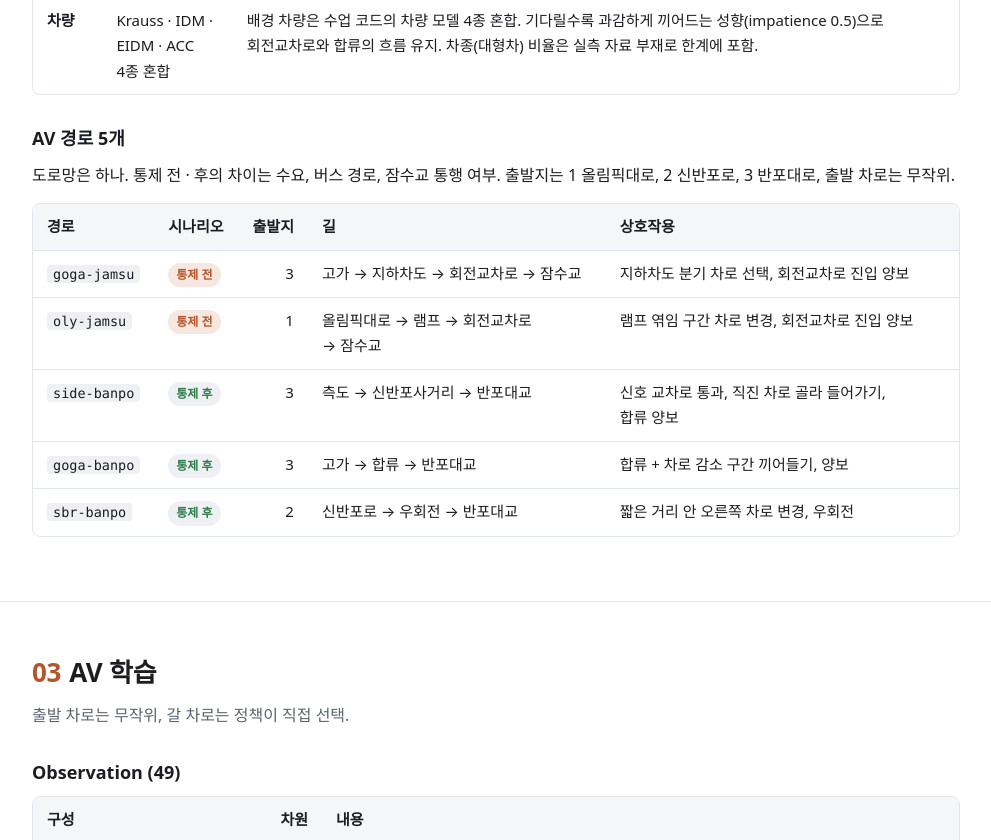
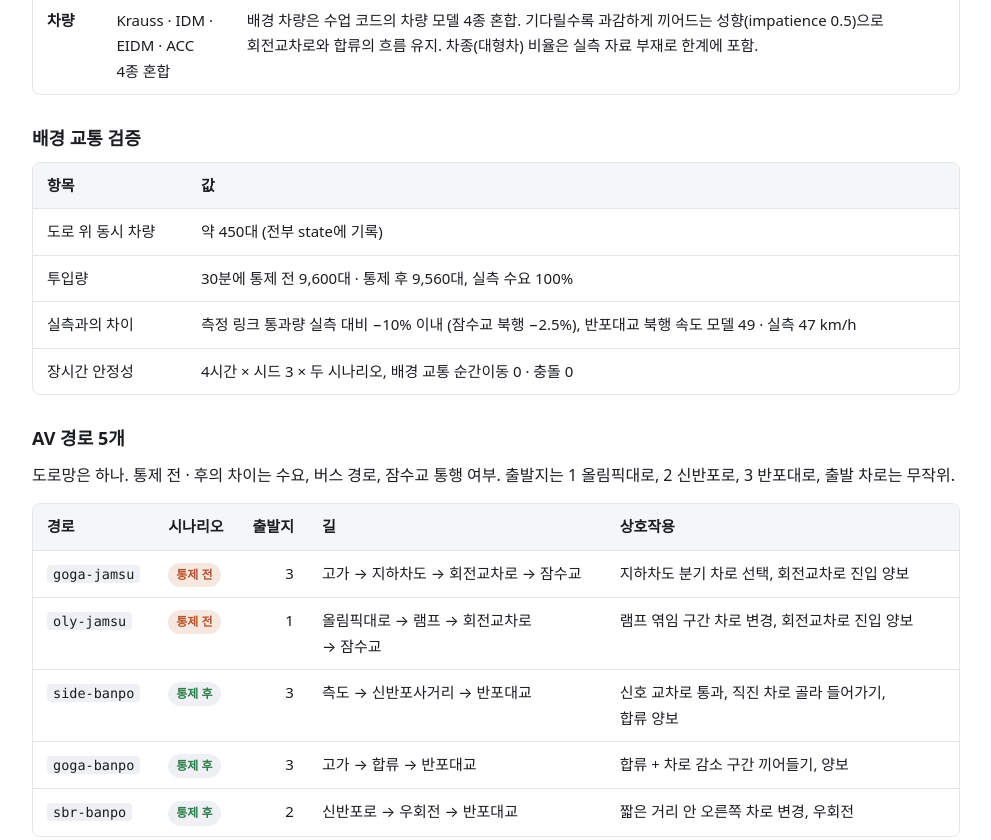
Before and after one commit to skku-aicad-2026-team12/banpo-av, a plain HTML site: page docs/index.html in a window 1280 px wide. Shown: the part 3960-4800 px from the top of the page, without its empty margins (144-1135 px from the left). Drawn offline with Linux system fonts and the light colour scheme.

Commit message:
페이지: 배경 교통 검증 표, 실행법에 학습 명령 추가
Co-Authored-By: Claude Opus 5.5 <noreply@anthropic.com>

```diff
--- a/docs/index.html
+++ b/docs/index.html
@@ -217,6 +217,18 @@ h3[id] { scroll-margin-top: 64px; }
           <tr><td class="nw"><b>버스</b></td><td>공식 노선 34개 · 배차 간격 · 정류소 6곳</td><td>범위 안 정류소 6곳을 지나는 노선 전부를 공식 자료에서 찾아 배차 간격과 정차를 그대로 반영. 740번 · 405번은 통제 뒤 반포대교로 우회.</td></tr>
           <tr><td class="nw"><b>보행자</b></td><td>횡단보도 7곳, 보행 신호에 맞춰 횡단</td><td>횡단보도마다 보행자가 보행 신호를 기다렸다가 횡단.</td></tr>
           <tr><td class="nw"><b>차량</b></td><td>Krauss · IDM · EIDM · ACC 4종 혼합</td><td>배경 차량은 수업 코드의 차량 모델 4종 혼합. 기다릴수록 과감하게 끼어드는 성향(impatience 0.5)으로 회전교차로와 합류의 흐름 유지. 차종(대형차) 비율은 실측 자료 부재로 한계에 포함.</td></tr>
+        </tbody>
+      </table>
+    </div>
+    <h3>배경 교통 검증</h3>
+    <div class="table-wrap">
+      <table>
+        <thead><tr><th>항목</th><th>값</th></tr></thead>
+        <tbody>
+          <tr><td>도로 위 동시 차량</td><td>약 450대 (전부 state에 기록)</td></tr>
+          <tr><td>투입량</td><td>30분에 통제 전 9,600대 · 통제 후 9,560대, 실측 수요 100%</td></tr>
+          <tr><td>실측과의 차이</td><td>측정 링크 통과량 실측 대비 −10% 이내 (잠수교 북행 −2.5%), 반포대교 북행 속도 모델 49 · 실측 47 km/h</td></tr>
+          <tr><td>장시간 안정성</td><td>4시간 × 시드 3 × 두 시나리오, 배경 교통 순간이동 0 · 충돌 0</td></tr>
         </tbody>
       </table>
     </div>
@@ -518,6 +530,12 @@ python -m pip install -r requirements.txt
 python -X utf8 environment/road/build_net.py
 python -X utf8 environment/road/check_net.py        # 마지막 줄 "결과: 통과"
 
+# 학습: BC → 선생님 보정 PPO (최종 모델 VA2의 전체 설정은 results/team_rl_1125_VA2/args.json)
+python -X utf8 training/train_team.py bc --data &lt;시범 데이터&gt;/*.npz --epochs 30
+python -X utf8 training/train_team.py rl --init results/team_bc_&lt;시각&gt;/model.pt --envs 7 --teacher-lr 2e-4 \
+  --depart-lane random --depart-speed limit
+# 이어서 학습할 때는 --init에 이전 PPO 모델 (VA2는 --init results/team_rl_1124_VA/model.pt)
+
 # 최종 모델 평가 (5개 경로 × 200판)
 python -X utf8 evaluation/baseline.py --model results/team_rl_1125_VA2/model_261632.pt \
   --episode-start 800 --episodes 200 --depart-lane random --depart-speed limit --safety off --name final_VA2_261632
```
